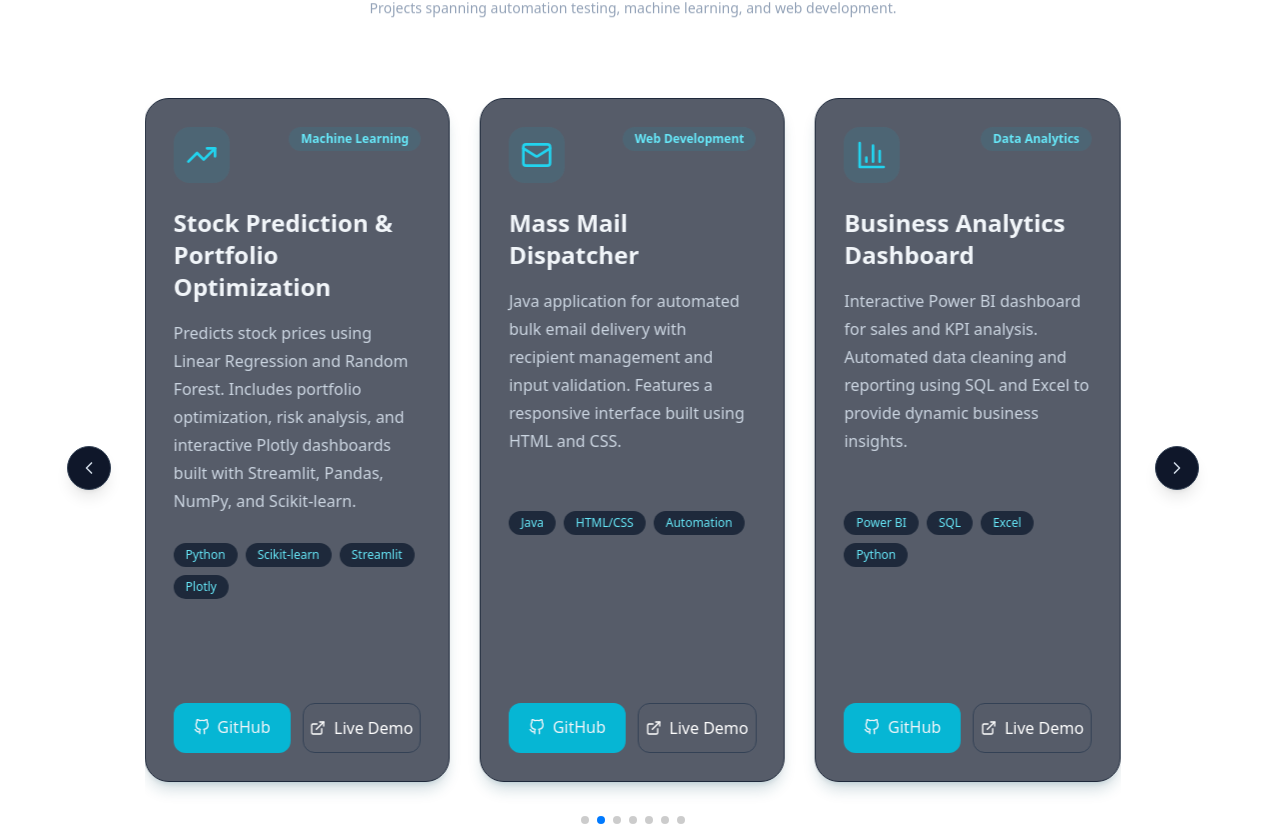
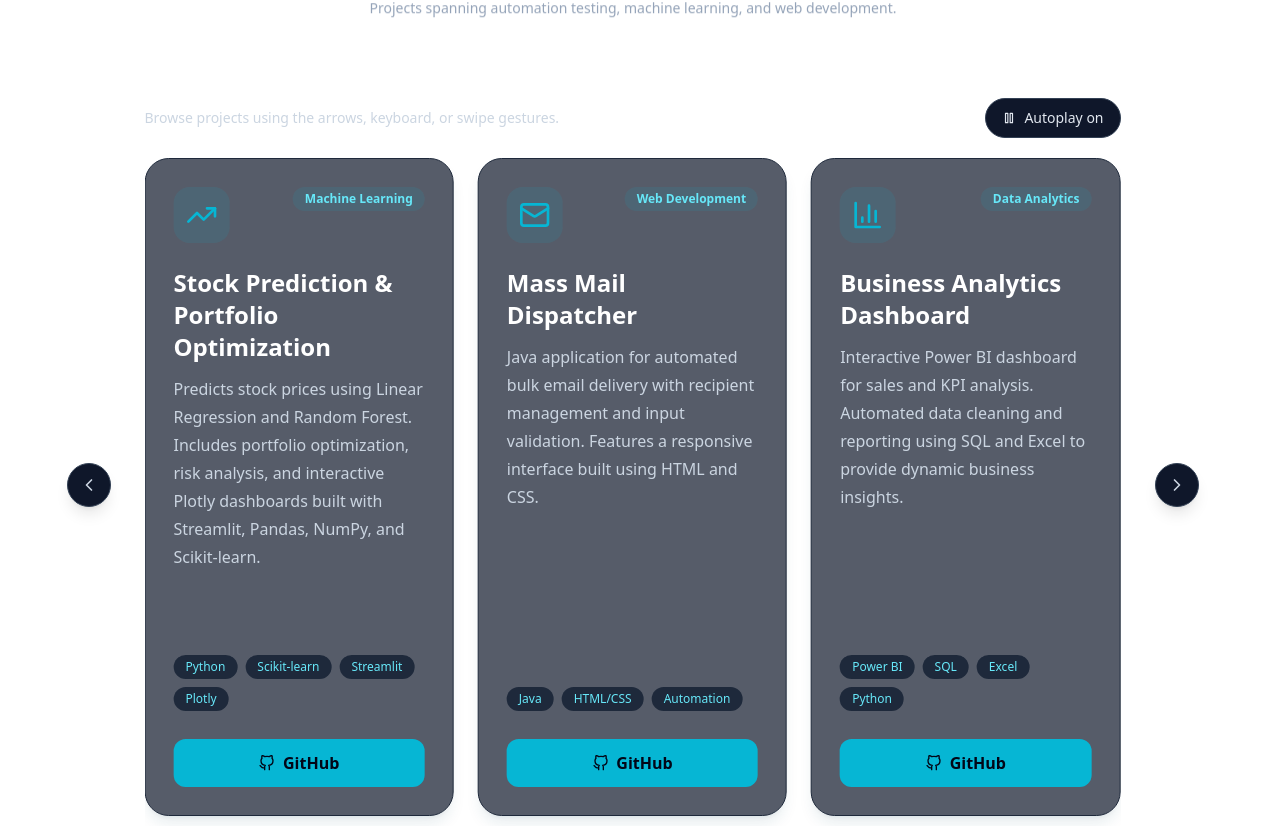
Before and after one commit to PremKumar-V23/Portfolio, a React (Vite) app: page / in a window 1280 px wide. Shown: the part 3658-4484 px from the top of the page. Built offline with nearby package versions, Linux system fonts and the light colour scheme.

Commit message:
Improve project slider accessibility and controls

```diff
--- a/src/components/ProjectsSlider.jsx
+++ b/src/components/ProjectsSlider.jsx
@@ -1,42 +1,96 @@
-import { useRef } from "react";
-import { Autoplay, Navigation, Pagination } from "swiper/modules";
+import { useEffect, useRef, useState } from "react";
+import { Autoplay, Keyboard, Navigation, Pagination } from "swiper/modules";
 import { Swiper, SwiperSlide } from "swiper/react";
-import { motion } from "framer-motion";
+import { motion, useReducedMotion } from "framer-motion";
 import {
   FiGithub,
   FiExternalLink,
   FiChevronLeft,
   FiChevronRight,
+  FiPlay,
+  FiPause,
 } from "react-icons/fi";
 
 import "swiper/css";
 import "swiper/css/navigation";
 import "swiper/css/pagination";
 
-export default function ProjectsSlider({ projects }) {
+const AUTOPLAY_OPTIONS = {
+  delay: 5000,
+  disableOnInteraction: false,
+  pauseOnMouseEnter: true,
+};
+
+function isUsableUrl(url) {
+  return typeof url === "string" && url.trim() !== "" && url.trim() !== "#";
+}
+
+export default function ProjectsSlider({ projects = [] }) {
   const prevRef = useRef(null);
   const nextRef = useRef(null);
+  const swiperRef = useRef(null);
+  const prefersReducedMotion = useReducedMotion();
+  const [autoplayEnabled, setAutoplayEnabled] = useState(false);
+
+  // Start automatically only when the visitor has not requested reduced motion.
+  // Visitors can still explicitly turn autoplay on or off using the control.
+  useEffect(() => {
+    if (prefersReducedMotion !== null) {
+      setAutoplayEnabled(!prefersReducedMotion);
+    }
+  }, [prefersReducedMotion]);
+
+  useEffect(() => {
+    const swiper = swiperRef.current;
+    if (!swiper || swiper.destroyed) return;
+
+    if (autoplayEnabled) {
+      swiper.autoplay.start();
+    } else {
+      swiper.autoplay.stop();
+    }
+  }, [autoplayEnabled]);
 
   return (
-    <div className="relative px-2 sm:px-14 py-10">
+    <section
+      aria-label="Featured projects"
+      className="relative px-2 py-8 sm:px-14 sm:py-10"
+    >
+      <div className="mb-5 flex flex-wrap items-center justify-between gap-3">
+        <p className="text-sm text-slate-600 dark:text-slate-300">
+          Browse projects using the arrows, keyboard, or swipe gestures.
+        </p>
+        <button
+          type="button"
+          aria-pressed={autoplayEnabled}
+          onClick={() => setAutoplayEnabled((enabled) => !enabled)}
+          className="inline-flex min-h-10 items-center justify-center gap-2 rounded-full border border-slate-300 bg-white px-4 py-2 text-sm font-medium text-slate-700 transition-colors hover:border-cyan-400 hover:text-cyan-600 focus-visible:outline-none focus-visible:ring-2 focus-visible:ring-cyan-500 focus-visible:ring-offset-2 dark:border-slate-700 dark:bg-slate-900 dark:text-slate-200 dark:focus-visible:ring-offset-slate-950"
+        >
+          {autoplayEnabled ? <FiPause aria-hidden="true" /> : <FiPlay aria-hidden="true" />}
+          Autoplay {autoplayEnabled ? "on" : "off"}
+        </button>
+      </div>
+
       <Swiper
-        modules={[Navigation, Pagination, Autoplay]}
+        modules={[Navigation, Pagination, Autoplay, Keyboard]}
+        onSwiper={(swiper) => {
+          swiperRef.current = swiper;
+          if (autoplayEnabled) swiper.autoplay.start();
+          else swiper.autoplay.stop();
+        }}
         navigation={{
           prevEl: prevRef.current,
           nextEl: nextRef.current,
         }}
         onBeforeInit={(swiper) => {
-          // Attach the custom refs before Swiper initializes navigation
           swiper.params.navigation.prevEl = prevRef.current;
           swiper.params.navigation.nextEl = nextRef.current;
         }}
+        keyboard={{ enabled: true, onlyInViewport: true }}
         pagination={{ clickable: true }}
-        autoplay={{
-          delay: 3500,
-          disableOnInteraction: false,
-        }}
-        loop
-        spaceBetween={30}
+        autoplay={{ ...AUTOPLAY_OPTIONS, enabled: autoplayEnabled }}
+        loop={projects.length > 3}
+        spaceBetween={24}
         breakpoints={{
           0: { slidesPerView: 1 },
           768: { slidesPerView: 2 },
@@ -48,89 +102,105 @@ export default function ProjectsSlider({ projects }) {
           const Icon = project.badgeIcon;
 
           return (
-            <SwiperSlide key={project.id} className="h-auto flex">
-              <motion.div
-                initial={{ opacity: 0, y: 40 }}
-                whileInView={{ opacity: 1, y: 0 }}
-                transition={{ duration: 0.5, delay: index * 0.08 }}
+            <SwiperSlide key={project.id ?? project.title ?? index} className="flex h-auto">
+              <motion.article
+                initial={prefersReducedMotion ? false : { opacity: 0, y: 24 }}
+                whileInView={prefersReducedMotion ? undefined : { opacity: 1, y: 0 }}
+                transition={{
+                  duration: prefersReducedMotion ? 0 : 0.4,
+                  delay: prefersReducedMotion ? 0 : Math.min(index * 0.06, 0.24),
+                }}
                 viewport={{ once: true }}
-                className="w-full h-full flex flex-col rounded-3xl border border-slate-200 dark:border-slate-800 bg-white dark:bg-slate-900/70 backdrop-blur-xl p-7 transition-all hover:-translate-y-2 hover:border-cyan-400 hover:shadow-[0_0_40px_rgba(34,211,238,.25)] shadow-lg dark:shadow-cyan-900/20"
+                className={`flex h-full w-full flex-col rounded-3xl border border-slate-200 bg-white p-6 shadow-lg transition-colors hover:border-cyan-400 hover:shadow-[0_0_32px_rgba(34,211,238,.16)] dark:border-slate-800 dark:bg-slate-900/70 dark:shadow-cyan-900/10 sm:p-7 ${prefersReducedMotion ? "" : "hover:-translate-y-1"}`}
               >
-                <div className="flex items-start justify-between">
-                  <div className="rounded-2xl bg-cyan-500/10 p-3">
-                    <Icon className="h-8 w-8 text-cyan-400" />
+                <div className="flex items-start justify-between gap-4">
+                  <div className="shrink-0 rounded-2xl bg-cyan-500/10 p-3">
+                    {Icon ? (
+                      <Icon aria-hidden="true" className="h-8 w-8 text-cyan-500" />
+                    ) : (
+                      <FiExternalLink aria-hidden="true" className="h-8 w-8 text-cyan-500" />
+                    )}
                   </div>
-
-                  <span className="rounded-full bg-cyan-100 dark:bg-cyan-500/10 text-cyan-700 dark:text-cyan-300 px-3 py-1 text-xs font-semibold whitespace-nowrap">
-                    {project.category}
-                  </span>
+                  {project.category && (
+                    <span className="max-w-[65%] whitespace-normal rounded-full bg-cyan-100 px-3 py-1 text-right text-xs font-semibold text-cyan-800 dark:bg-cyan-500/10 dark:text-cyan-300">
+                      {project.category}
+                    </span>
+                  )}
                 </div>
 
-                <h3 className="mt-6 text-2xl font-bold">{project.title}</h3>
+                <h3 className="mt-6 text-xl font-bold leading-snug text-slate-900 dark:text-white sm:text-2xl">
+                  {project.title}
+                </h3>
 
-                <p className="mt-4 min-h-[200px] leading-7 text-slate-600 dark:text-slate-300">
+                <p className="mt-3 flex-1 break-words leading-7 text-slate-600 dark:text-slate-300">
                   {project.description}
                 </p>
 
-                <div className="mt-6 min-h-[72px] flex flex-wrap content-start gap-2">
-                  {project.stack.map((tech) => (
-                    <span
-                      key={tech}
-                      className="rounded-full bg-slate-100 dark:bg-slate-800 text-cyan-700 dark:text-cyan-300 px-3 py-1 text-xs font-medium"
+                {Array.isArray(project.stack) && project.stack.length > 0 && (
+                  <ul
+                    aria-label={`Technologies used in ${project.title}`}
+                    className="mt-6 flex flex-wrap content-start gap-2"
+                  >
+                    {project.stack.map((tech) => (
+                      <li
+                        key={tech}
+                        className="rounded-full bg-slate-100 px-3 py-1 text-xs font-medium text-cyan-800 dark:bg-slate-800 dark:text-cyan-300"
+                      >
+                        {tech}
+                      </li>
+                    ))}
+                  </ul>
+                )}
+
+                <div className="mt-auto flex flex-wrap gap-3 pt-7">
+                  {isUsableUrl(project.github) && (
+                    <a
+                      href={project.github}
+                      target="_blank"
+                      rel="noopener noreferrer"
+                      aria-label={`View ${project.title} source code on GitHub (opens in a new tab)`}
+                      className="inline-flex min-h-11 flex-1 items-center justify-center gap-2 rounded-xl bg-cyan-500 px-4 py-3 text-center font-semibold text-slate-950 transition-colors hover:bg-cyan-400 focus-visible:outline-none focus-visible:ring-2 focus-visible:ring-cyan-500 focus-visible:ring-offset-2 dark:focus-visible:ring-offset-slate-900"
                     >
-                      {tech}
-                    </span>
-                  ))}
+                      <FiGithub aria-hidden="true" />
+                      GitHub
+                    </a>
+                  )}
+
+                  {isUsableUrl(project.demo) && (
+                    <a
+                      href={project.demo}
+                      target="_blank"
+                      rel="noopener noreferrer"
+                      aria-label={`Open ${project.title} live demo (opens in a new tab)`}
+                      className="inline-flex min-h-11 flex-1 items-center justify-center gap-2 rounded-xl border border-slate-300 px-4 py-3 text-center font-medium text-slate-700 transition-colors hover:border-cyan-400 hover:bg-slate-100 focus-visible:outline-none focus-visible:ring-2 focus-visible:ring-cyan-500 focus-visible:ring-offset-2 dark:border-slate-700 dark:text-white dark:hover:bg-slate-800 dark:focus-visible:ring-offset-slate-900"
+                    >
+                      <FiExternalLink aria-hidden="true" />
+                      Live Demo
+                    </a>
+                  )}
                 </div>
-
-                <div className="mt-auto pt-8 flex gap-3">
-                  <a
-                    href={project.github || "#"}
-                    target="_blank"
-                    rel="noreferrer"
-                    className="flex-1 rounded-xl bg-cyan-500 py-3 text-center font-medium transition hover:bg-cyan-400"
-                  >
-                    <div className="flex items-center justify-center gap-2">
-                      <FiGithub />
-                      GitHub
-                    </div>
-                  </a>
-
-                  <a
-                    href={project.demo || "#"}
-                    target="_blank"
-                    rel="noreferrer"
-                    className="flex-1 rounded-xl border border-slate-300 dark:border-slate-700 text-slate-700 dark:text-white hover:bg-slate-100 dark:hover:bg-slate-800 py-3 text-center transition hover:border-cyan-400"
-                  >
-                    <div className="flex items-center justify-center gap-2">
-                      <FiExternalLink />
-                      Live Demo
-                    </div>
-                  </a>
-                </div>
-              </motion.div>
+              </motion.article>
             </SwiperSlide>
           );
         })}
       </Swiper>
 
-      {/* Custom nav arrows — replace Swiper's default buttons so they
-          sit outside the card row with proper spacing and match the
-          site's design system instead of floating bare chevrons */}
       <button
         ref={prevRef}
+        type="button"
         aria-label="Previous project"
-        className="hidden sm:flex absolute left-0 top-1/2 -translate-y-1/2 -translate-x-1/2 z-10 items-center justify-center w-11 h-11 rounded-full bg-white dark:bg-slate-900 border border-slate-200 dark:border-slate-700 text-slate-600 dark:text-slate-300 shadow-lg hover:border-cyan-400 hover:text-cyan-500 dark:hover:text-cyan-400 transition-colors"
+        className="absolute left-0 top-1/2 z-10 hidden h-11 w-11 -translate-x-1/2 -translate-y-1/2 items-center justify-center rounded-full border border-slate-200 bg-white text-slate-600 shadow-lg transition-colors hover:border-cyan-400 hover:text-cyan-600 focus-visible:outline-none focus-visible:ring-2 focus-visible:ring-cyan-500 dark:border-slate-700 dark:bg-slate-900 dark:text-slate-300 dark:hover:text-cyan-400 sm:flex"
       >
-        <FiChevronLeft className="w-5 h-5" />
+        <FiChevronLeft aria-hidden="true" className="h-5 w-5" />
       </button>
       <button
         ref={nextRef}
+        type="button"
         aria-label="Next project"
-        className="hidden sm:flex absolute right-0 top-1/2 -translate-y-1/2 translate-x-1/2 z-10 items-center justify-center w-11 h-11 rounded-full bg-white dark:bg-slate-900 border border-slate-200 dark:border-slate-700 text-slate-600 dark:text-slate-300 shadow-lg hover:border-cyan-400 hover:text-cyan-500 dark:hover:text-cyan-400 transition-colors"
+        className="absolute right-0 top-1/2 z-10 hidden h-11 w-11 translate-x-1/2 -translate-y-1/2 items-center justify-center rounded-full border border-slate-200 bg-white text-slate-600 shadow-lg transition-colors hover:border-cyan-400 hover:text-cyan-600 focus-visible:outline-none focus-visible:ring-2 focus-visible:ring-cyan-500 dark:border-slate-700 dark:bg-slate-900 dark:text-slate-300 dark:hover:text-cyan-400 sm:flex"
       >
-        <FiChevronRight className="w-5 h-5" />
+        <FiChevronRight aria-hidden="true" className="h-5 w-5" />
       </button>
-    </div>
+    </section>
   );
 }
```
